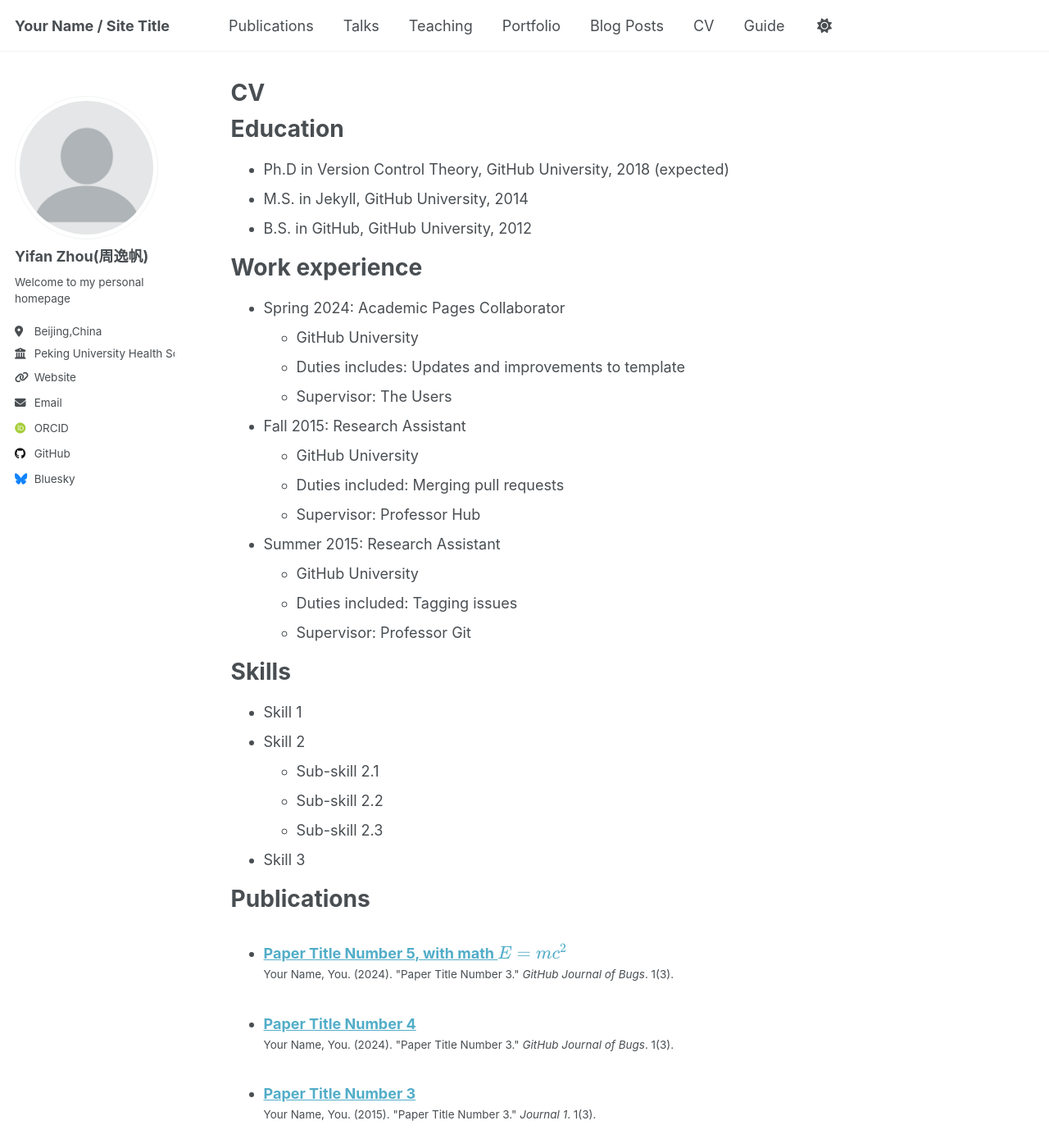
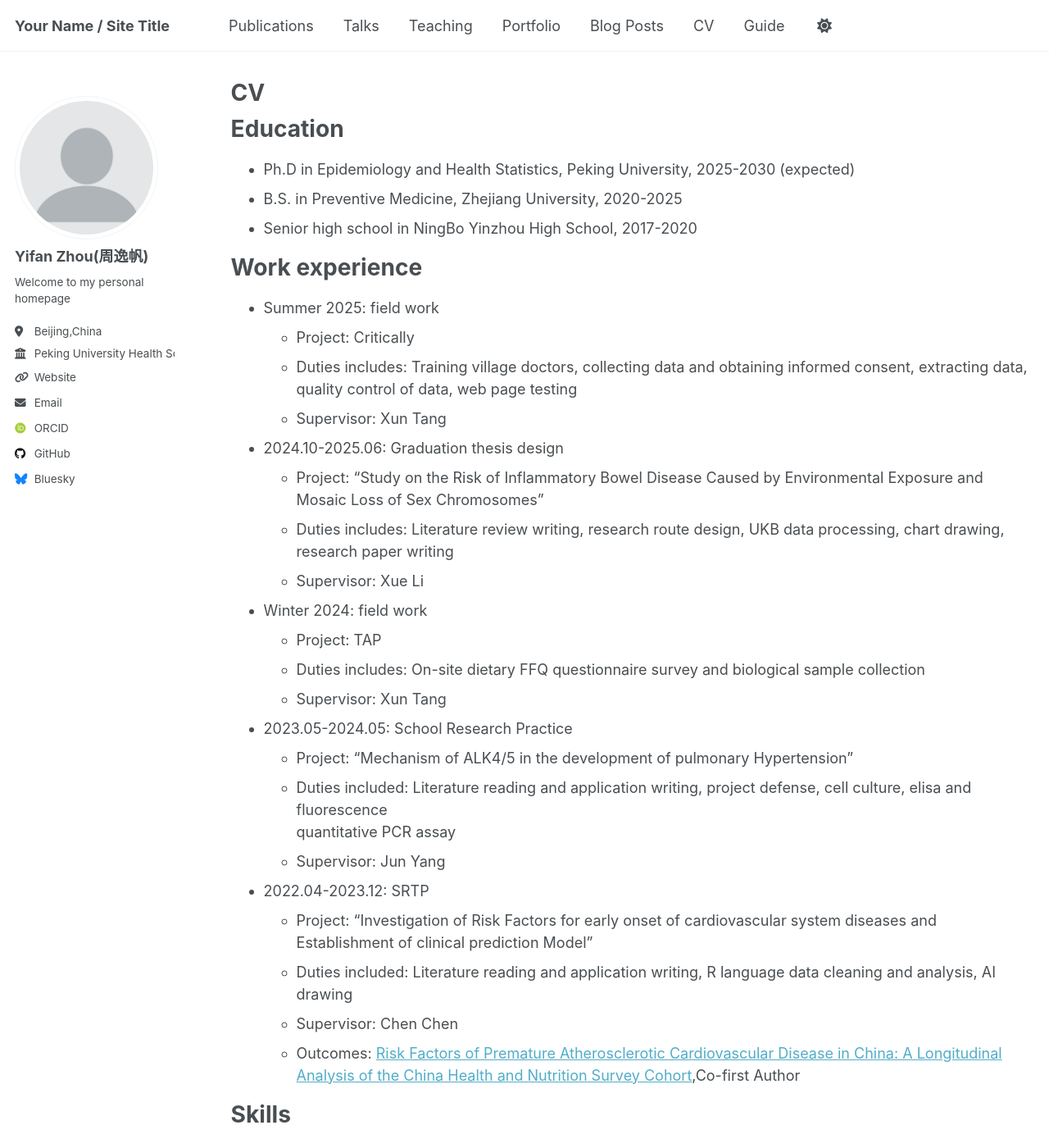
Before and after one commit to zyf20261/zyf20261.github.io, a Jekyll site: the page built from _pages/cv.md, in a window 1280 px wide and 1400 px high. Shown: the whole window at 82% size. Built offline with Jekyll 4.4.1, drawn with Linux system fonts in a browser that asks for light colours; some web fonts are replaced; a script that is not in the unit is left out.

Commit message:
Update cv.md

```diff
--- a/_pages/cv.md
+++ b/_pages/cv.md
@@ -11,30 +11,42 @@ redirect_from:
 
 Education
 ======
-* Ph.D in Version Control Theory, GitHub University, 2018 (expected)
-* M.S. in Jekyll, GitHub University, 2014
-* B.S. in GitHub, GitHub University, 2012
+* Ph.D in Epidemiology and Health Statistics, Peking University, 2025-2030 (expected)
+* B.S. in Preventive Medicine, Zhejiang University, 2020-2025
+* Senior high school in NingBo Yinzhou High School, 2017-2020
 
 Work experience
 ======
-* Spring 2024: Academic Pages Collaborator
-  * GitHub University
-  * Duties includes: Updates and improvements to template
-  * Supervisor: The Users
+* Summer 2025: field work
+  * Project: Critically
+  * Duties includes: Training village doctors, collecting data and obtaining informed consent, extracting data, quality control of data, web page testing
+  * Supervisor: Xun Tang
 
-* Fall 2015: Research Assistant
-  * GitHub University
-  * Duties included: Merging pull requests
-  * Supervisor: Professor Hub
+* 2024.10-2025.06: Graduation thesis design
+  * Project: "Study on the Risk of Inflammatory Bowel Disease Caused by Environmental Exposure and Mosaic Loss of Sex Chromosomes"
+  * Duties includes: Literature review writing, research route design, UKB data processing, chart drawing, research paper writing
+  * Supervisor: Xue Li
 
-* Summer 2015: Research Assistant
-  * GitHub University
-  * Duties included: Tagging issues
-  * Supervisor: Professor Git
+* Winter 2024: field work
+  * Project: TAP
+  * Duties includes: On-site dietary FFQ questionnaire survey and biological sample collection
+  * Supervisor: Xun Tang
+
+* 2023.05-2024.05: School Research Practice
+  * Project: "Mechanism of ALK4/5 in the development of pulmonary Hypertension"
+  * Duties included: Literature reading and application writing, project defense, cell culture, elisa and fluorescence <br/>quantitative PCR assay
+  * Supervisor: Jun Yang
+
+* 2022.04-2023.12: SRTP
+  * Project: "Investigation of Risk Factors for early onset of cardiovascular system diseases and <br/>Establishment of clinical prediction Model"
+  * Duties included: Literature reading and application writing, R language data cleaning and analysis, AI drawing
+  * Supervisor: Chen Chen
+  * Outcomes: [Risk Factors of Premature Atherosclerotic Cardiovascular Disease in China: A Longitudinal Analysis of the China Health and Nutrition Survey Cohort](https://pubmed.ncbi.nlm.nih.gov/38247055/),Co-first Author
+
 
 Skills
 ======
-* Skill 1
+* Skill 1:
 * Skill 2
   * Sub-skill 2.1
   * Sub-skill 2.2
```
